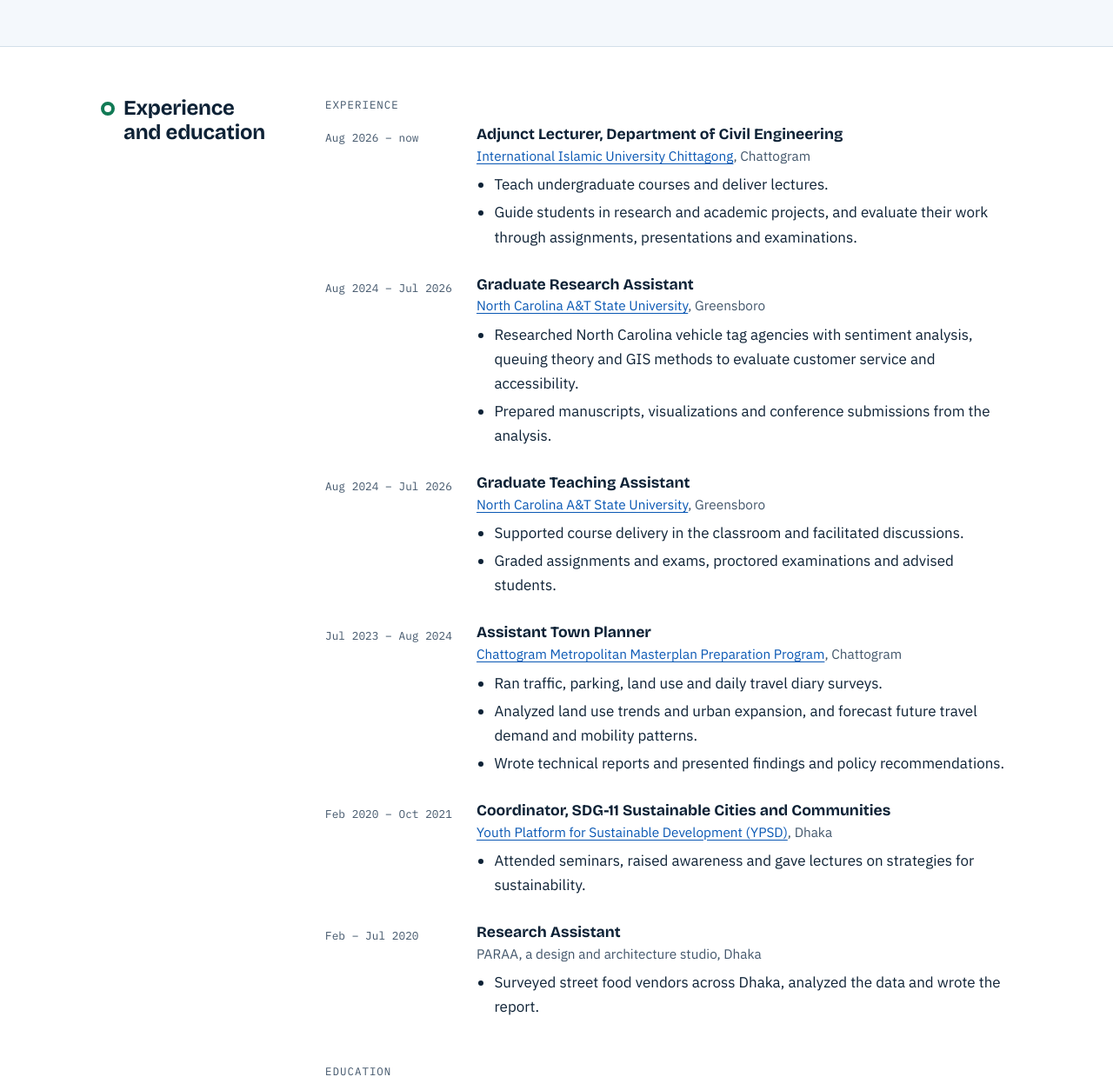
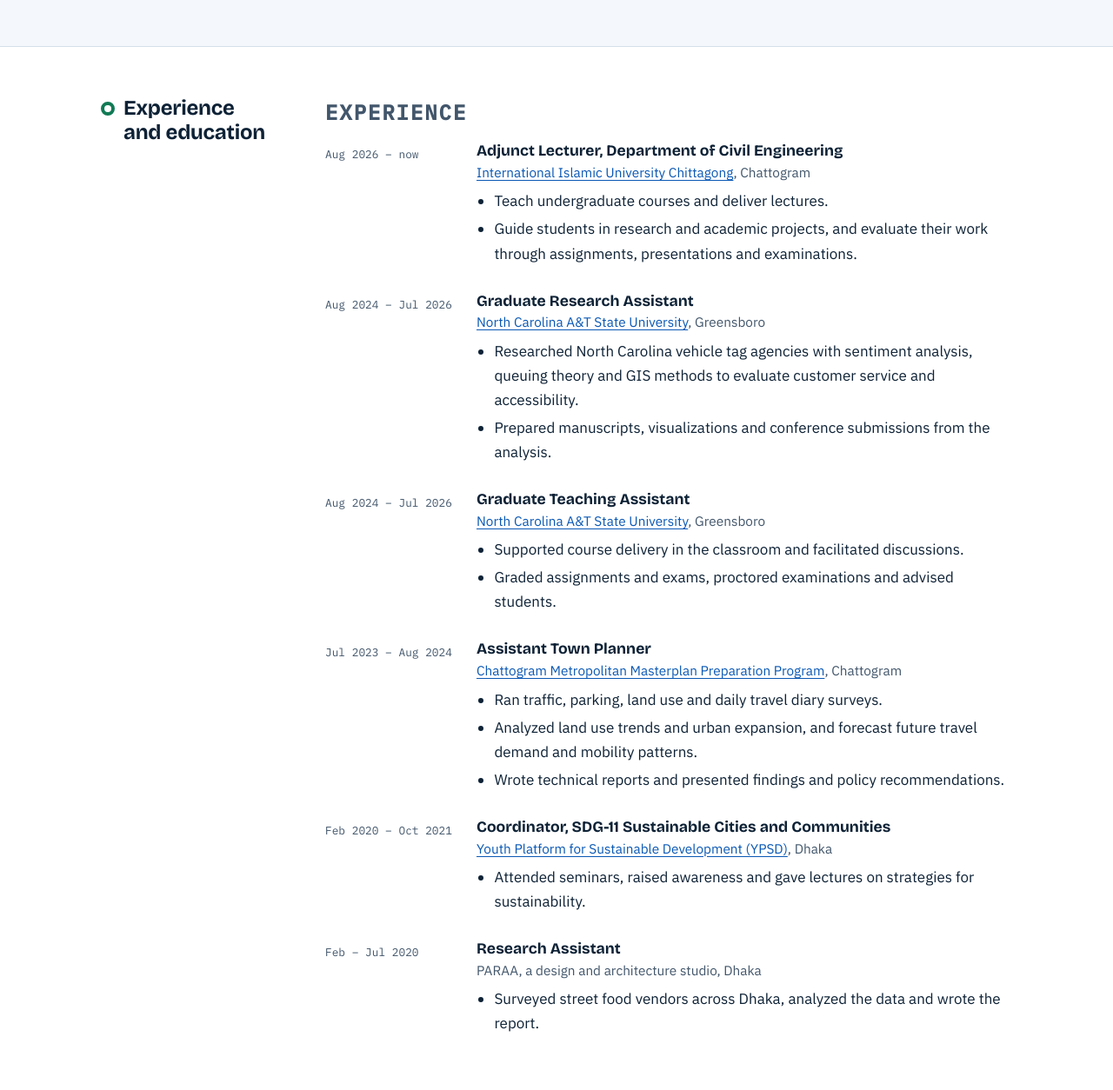
Before and after one commit to AshrafAliRaheb/AshrafAliRaheb.github.io, a plain HTML site: page index.html in a window 1280 px wide. Shown: the part 1040-2294 px from the top of the page at 87% size. Drawn offline with nearby package versions, Linux system fonts and the light colour scheme.

Commit message:
index.html

```diff
--- a/index.html
+++ b/index.html
@@ -269,7 +269,7 @@ footer .wrap { padding-block: 22px; }
     <div class="wrap">
       <h2>Experience and education</h2>
       <div class="body">
-        <p class="sub">Experience</p>
+        <p class="sub" style="font-size: 24px; font-weight: bold;">Experience</p>
         <div class="job">
           <div class="when">Aug 2026 – now</div>
           <div>
@@ -336,7 +336,7 @@ footer .wrap { padding-block: 22px; }
           </div>
         </div>
 
-        <p class="sub" style="margin-top:20px">Education</p>
+        <p class="sub" style="font-size: 24px; font-weight: bold;">Education</p>
         <div class="job">
           <div class="when">Aug 2024 – Jul 2026</div>
           <div>
```
